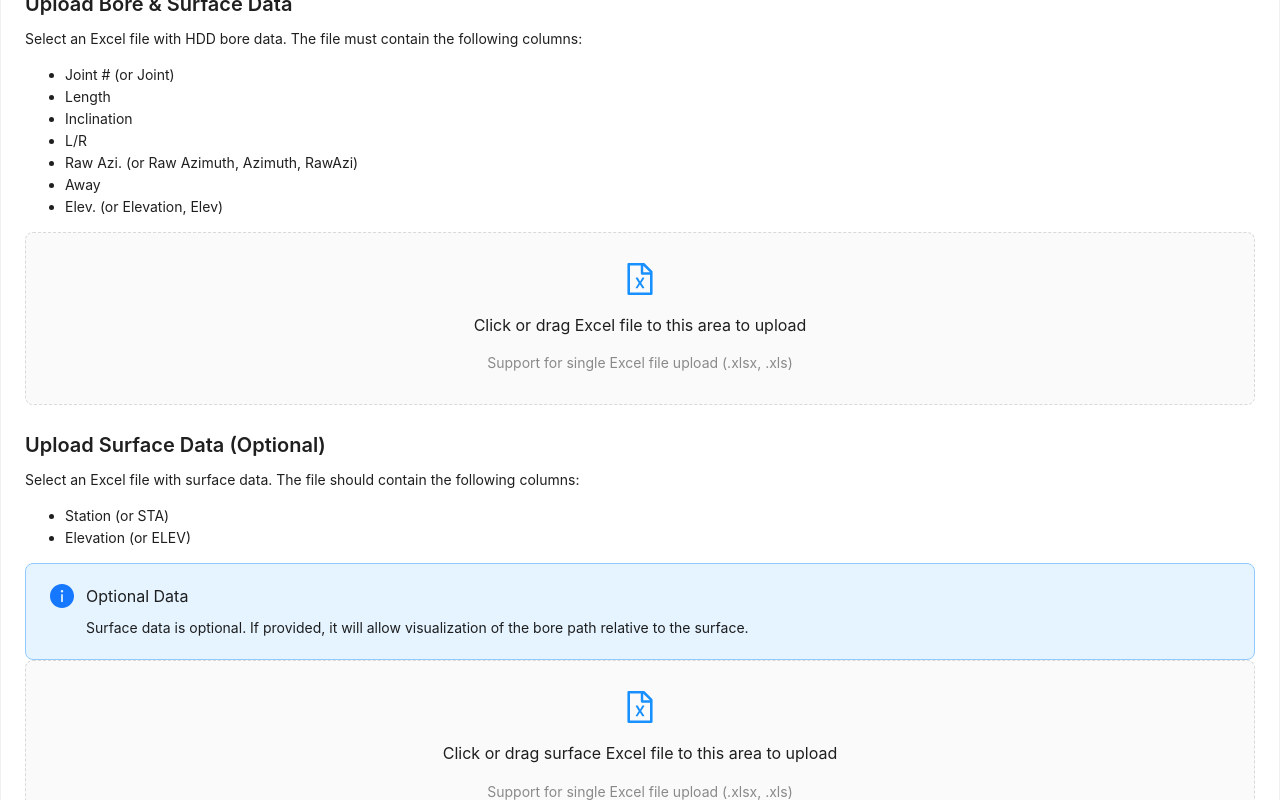
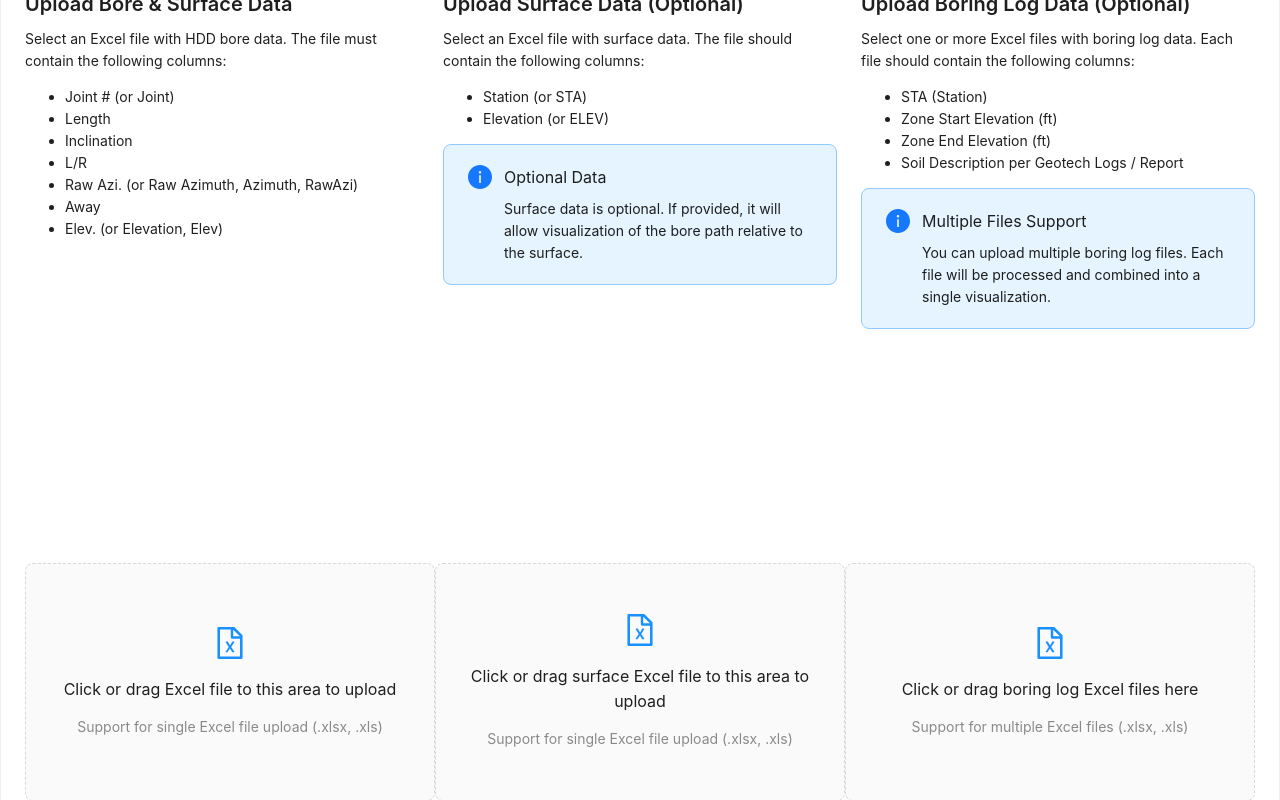
Before and after one commit to raykurbanov/3DHDDViz, a React (Create React App) app in the folder hddvisualization/: page / in a window 1280 px wide. Shown: the part 180-980 px from the top of the page. Built offline with nearby package versions, Linux system fonts and the light colour scheme.

Commit message:
fixed vertical alingment

```diff
--- a/hddvisualization/src/App.js
+++ b/hddvisualization/src/App.js
@@ -16,6 +16,8 @@ import {
   Modal,
   Form,
   Collapse,
+  Col,
+  Row,
 } from "antd";
 import {
   FileExcelOutlined,
@@ -672,14 +674,9 @@ const HddGeneratorApp = () => {
         margin-bottom: 10px;
         flex-wrap: wrap;
         align-items: center;
-      }
-      .surface-toggle {
-        margin-left: auto;
-        display: flex;
-        align-items: center;
-        gap: 10px;
-      }
-      button {
+        justify-content: flex-start;
+      }
+      .control-btn {
         padding: 8px 15px;
         background-color: #007bff;
         color: white;
@@ -687,9 +684,16 @@ const HddGeneratorApp = () => {
         border-radius: 4px;
         cursor: pointer;
         transition: background-color 0.3s;
-      }
-      button:hover {
+        min-width: 140px;
+        text-align: center;
+      }
+      .control-btn:hover {
         background-color: #0056b3;
+      }
+      .control-btn:disabled {
+        background-color: #cccccc;
+        cursor: not-allowed;
+        opacity: 0.7;
       }
       .legend {
         display: flex;
@@ -780,6 +784,14 @@ const HddGeneratorApp = () => {
         justify-content: center;
         font-weight: bold;
         box-shadow: 0 2px 5px rgba(0,0,0,0.2);
+        background-color: #007bff;
+        color: white;
+        border: none;
+        cursor: pointer;
+        transition: background-color 0.3s;
+      }
+      .zoom-btn:hover {
+        background-color: #0056b3;
       }
       /* Arrow styles for zoom buttons */
       .zoom-in-arrow {
@@ -868,11 +880,13 @@ const HddGeneratorApp = () => {
       <div id="notification" class="notification"></div>
 
       <div class="controls">
-        <button id="resetViewBtn">Reset View</button>
-        <button id="frontViewBtn">Front View</button>
-        <button id="topViewBtn">Top View</button>
-        <button id="toggleCenterlineBtn">Toggle Centerline</button>
-        <button id="toggleBoringLogsBtn">Toggle Boring Logs</button>
+        <button id="resetViewBtn" class="control-btn">Reset View</button>
+        <button id="frontViewBtn" class="control-btn">Front View</button>
+        <button id="topViewBtn" class="control-btn">Top View</button>
+        <button id="toggleCenterlineBtn" class="control-btn">Toggle Centerline</button>
+        <button id="toggleBoringLogsBtn" class="control-btn" ${
+          boringLogData.length === 0 ? "disabled" : ""
+        }>Toggle Boring Logs</button>
       </div>
 
       <div class="legend">
@@ -1000,7 +1014,8 @@ const HddGeneratorApp = () => {
       // State variables
       let showSurface = ${isSurfaceReady && surfaceData.length > 0};
       let showCenterline = true;
-      let showBoringLogs = ${isBoringLogReady && boringLogData.length > 0};
+      let showBoringLogs = ${boringLogData.length > 0};
+      let boringLogsAvailable = ${boringLogData.length > 0};
       let selectedJointIndex = -1;
 
       // Function to show notification
@@ -1186,9 +1201,9 @@ const HddGeneratorApp = () => {
         };
       }
 
-      // Function to prepare boring log data for 3D visualization
+      // Function to prepare boring log data for visualization
       function prepareBoringLogsFor3D() {
-        if (!boringLogData || boringLogData.length === 0) return [];
+        if (!boringLogsAvailable) return [];
 
         const traces = [];
 
@@ -1256,7 +1271,7 @@ const HddGeneratorApp = () => {
 
       // Function to prepare boring log data for 2D visualization
       function prepareBoringLogsFor2D() {
-        if (!boringLogData || boringLogData.length === 0) return [];
+        if (!boringLogsAvailable) return [];
 
         // Group boring logs by station for better visualization
         const stationGroups = {};
@@ -1433,7 +1448,7 @@ const HddGeneratorApp = () => {
         }
 
         // 5. Add boring log data if available and enabled
-        if (boringLogData.length > 0 && showBoringLogs) {
+        if (boringLogsAvailable) {
           const boringLogTraces = prepareBoringLogsFor3D();
           boringLogTraces.forEach(trace => {
             trace.visible = showBoringLogs ? true : "legendonly";
@@ -1534,7 +1549,7 @@ const HddGeneratorApp = () => {
         const traces2D = [profile];
 
         // Add boring log data to 2D plot if available and enabled
-        if (boringLogData.length > 0 && showBoringLogs) {
+        if (boringLogsAvailable) {
           const boringLogTraces2D = prepareBoringLogsFor2D();
           boringLogTraces2D.forEach(trace => {
             trace.visible = showBoringLogs ? true : "legendonly";
@@ -1829,6 +1844,11 @@ const HddGeneratorApp = () => {
 
         // Toggle boring logs visibility
         document.getElementById("toggleBoringLogsBtn").addEventListener("click", function () {
+          if (!boringLogsAvailable) {
+            showNotification("No boring log data available", true);
+            return;
+          }
+
           showBoringLogs = !showBoringLogs;
 
           // Update visibility for boring log traces in 3D
@@ -2007,9 +2027,15 @@ const HddGeneratorApp = () => {
             </Steps>
 
             {currentStep === 0 && (
-              <div className="flex flex-col gap-6">
+              <div className="h-full">
                 {/* First Section - Bore Data */}
-                <div className="border rounded-lg p-4">
+                <Row
+                  className="flex-row"
+                  gutter={24}
+                  style={{ minHeight: "600px" }}
+                >
+                  <Col span={8} className="h-full">
+                    <div className="border rounded-lg p-4 h-full flex flex-col">
                       <Title level={4}>Upload Bore & Surface Data</Title>
                       <Paragraph>
                         Select an Excel file with HDD bore data. The file must
@@ -2024,8 +2050,68 @@ const HddGeneratorApp = () => {
                         <li>Away</li>
                         <li>Elev. (or Elevation, Elev)</li>
                       </ul>
-
-                  <Dragger {...customUploadProps} className="mb-6">
+                    </div>
+                  </Col>
+
+                  {/* Second Section - Surface Data */}
+                  <Col span={8} className="h-full">
+                    <div className="border rounded-lg p-4 h-full flex flex-col">
+                      <Title level={4}>Upload Surface Data (Optional)</Title>
+                      <Paragraph>
+                        Select an Excel file with surface data. The file should
+                        contain the following columns:
+                      </Paragraph>
+                      <ul className="list-disc pl-8 mb-4 text-gray-700">
+                        <li>Station (or STA)</li>
+                        <li>Elevation (or ELEV)</li>
+                      </ul>
+
+                      <Alert
+                        message="Optional Data"
+                        description="Surface data is optional. If provided, it will allow visualization of the bore path relative to the surface."
+                        type="info"
+                        showIcon
+                        className="mb-4"
+                      />
+                    </div>
+                  </Col>
+
+                  {/* Third Section - Boring Log Data */}
+                  <Col span={8} className="h-full">
+                    <div className="border rounded-lg p-4 h-full flex flex-col">
+                      <Title level={4}>Upload Boring Log Data (Optional)</Title>
+                      <Paragraph>
+                        Select one or more Excel files with boring log data.
+                        Each file should contain the following columns:
+                      </Paragraph>
+                      <ul className="list-disc pl-8 mb-4 text-gray-700">
+                        <li>STA (Station)</li>
+                        <li>Zone Start Elevation (ft)</li>
+                        <li>Zone End Elevation (ft)</li>
+                        <li>Soil Description per Geotech Logs / Report</li>
+                      </ul>
+
+                      <Alert
+                        message="Multiple Files Support"
+                        description="You can upload multiple boring log files. Each file will be processed and combined into a single visualization."
+                        type="info"
+                        showIcon
+                        className="mb-4"
+                      />
+                    </div>
+                  </Col>
+                </Row>
+                <Row>
+                  <Col span={8}>
+                    <Dragger
+                      {...customUploadProps}
+                      className="mb-6 flex-grow"
+                      style={{
+                        display: "flex",
+                        flexDirection: "column",
+                        justifyContent: "center",
+                      }}
+                    >
                       <p className="ant-upload-drag-icon">
                         <FileExcelOutlined
                           style={{ fontSize: "32px", color: "#1890ff" }}
@@ -2064,29 +2150,17 @@ const HddGeneratorApp = () => {
                         className="mt-4 mb-4"
                       />
                     )}
-                </div>
-
-                {/* Second Section - Surface Data */}
-                <div className="border rounded-lg p-4">
-                  <Title level={4}>Upload Surface Data (Optional)</Title>
-                  <Paragraph>
-                    Select an Excel file with surface data. The file should
-                    contain the following columns:
-                  </Paragraph>
-                  <ul className="list-disc pl-8 mb-4 text-gray-700">
-                    <li>Station (or STA)</li>
-                    <li>Elevation (or ELEV)</li>
-                  </ul>
-
-                  <Alert
-                    message="Optional Data"
-                    description="Surface data is optional. If provided, it will allow visualization of the bore path relative to the surface."
-                    type="info"
-                    showIcon
-                    className="mb-4"
-                  />
-
-                  <Dragger {...customSurfaceUploadProps} className="mb-6">
+                  </Col>
+                  <Col span={8}>
+                    <Dragger
+                      {...customSurfaceUploadProps}
+                      className="mb-6 flex-grow"
+                      style={{
+                        display: "flex",
+                        flexDirection: "column",
+                        justifyContent: "center",
+                      }}
+                    >
                       <p className="ant-upload-drag-icon">
                         <FileExcelOutlined
                           style={{ fontSize: "32px", color: "#1890ff" }}
@@ -2131,7 +2205,9 @@ const HddGeneratorApp = () => {
                       onClick={processSurfaceExcelFile}
                       disabled={!surfaceFile || isSurfaceProcessing}
                       icon={
-                      isSurfaceProcessing ? <Spin indicator={antIcon} /> : null
+                        isSurfaceProcessing ? (
+                          <Spin indicator={antIcon} />
+                        ) : null
                       }
                       size="large"
                       block
@@ -2140,31 +2216,17 @@ const HddGeneratorApp = () => {
                         ? "Processing Surface Data..."
                         : "Process Surface Data"}
                     </Button>
-                </div>
-
-                {/* Third Section - Boring Log Data */}
-                <div className="border rounded-lg p-4">
-                  <Title level={4}>Upload Boring Log Data (Optional)</Title>
-                  <Paragraph>
-                    Select one or more Excel files with boring log data. Each
-                    file should contain the following columns:
-                  </Paragraph>
-                  <ul className="list-disc pl-8 mb-4 text-gray-700">
-                    <li>STA (Station)</li>
-                    <li>Zone Start Elevation (ft)</li>
-                    <li>Zone End Elevation (ft)</li>
-                    <li>Soil Description per Geotech Logs / Report</li>
-                  </ul>
-
-                  <Alert
-                    message="Multiple Files Support"
-                    description="You can upload multiple boring log files. Each file will be processed and combined into a single visualization."
-                    type="info"
-                    showIcon
-                    className="mb-4"
-                  />
-
-                  <Dragger {...customBoringLogUploadProps} className="mb-6">
+                  </Col>
+                  <Col span={8}>
+                    <Dragger
+                      {...customBoringLogUploadProps}
+                      className="mb-6 flex-grow"
+                      style={{
+                        display: "flex",
+                        flexDirection: "column",
+                        justifyContent: "center",
+                      }}
+                    >
                       <p className="ant-upload-drag-icon">
                         <FileExcelOutlined
                           style={{ fontSize: "32px", color: "#1890ff" }}
@@ -2235,9 +2297,11 @@ const HddGeneratorApp = () => {
                             boringLogFileList.length !== 1 ? "s" : ""
                           }`}
                     </Button>
-                </div>
+                  </Col>
+                </Row>
 
                 {/* Main Process Data Button - Below all sections */}
+                <Row>
                   <div className="mt-8">
                     <Button
                       type="primary"
@@ -2250,6 +2314,7 @@ const HddGeneratorApp = () => {
                       {isProcessing ? "Processing..." : "Process Data"}
                     </Button>
                   </div>
+                </Row>
               </div>
             )}
 
```
Lines whose indentation alone changed are shown as unchanged.
